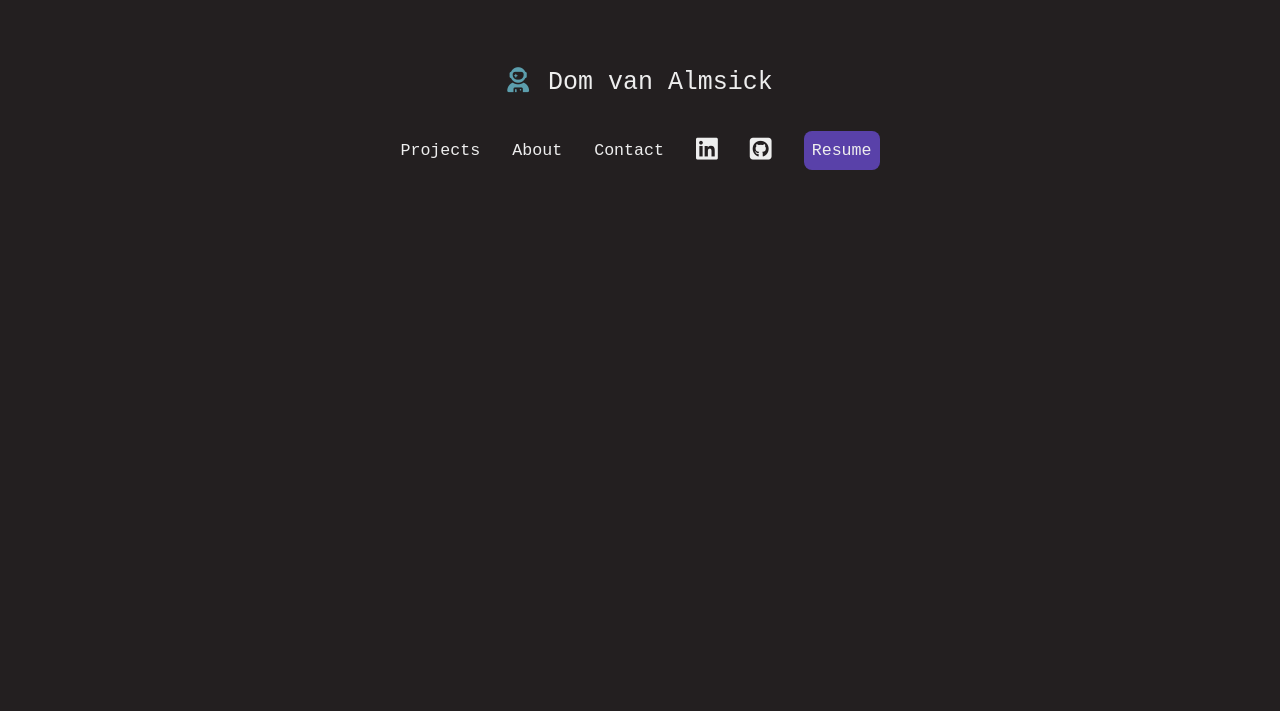
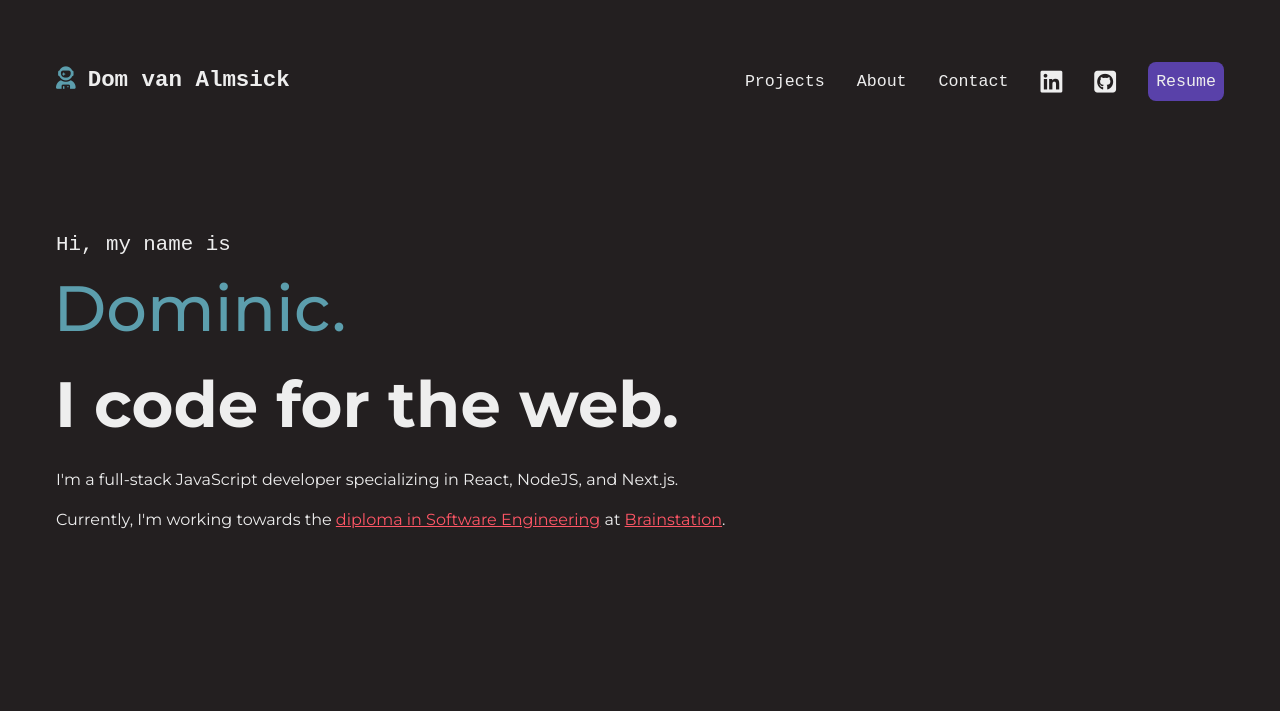
Before and after one commit to dominicva/css-sbx-v2, a website built with Parcel: page src/index.html in a window 1280 px wide. Built offline with nearby package versions, Linux system fonts and the light colour scheme; a web font is replaced by a local one.

Commit message:
feat: intro section

```diff
--- a/src/index.html
+++ b/src/index.html
@@ -18,7 +18,7 @@
           <li>
             <a href="#">
               <span class="fa-solid fa-user-astronaut" id="logo"></span>
-              Dom van Almsick</a
+              <h1>Dom van Almsick</h1></a
             >
           </li>
           <li><a href="#">Projects</a></li>
@@ -40,5 +40,31 @@
         </ul>
       </nav>
     </header>
+    <section id="intro">
+      <hgroup>
+        <p>Hi, my name is <span class="name">Dominic.</span></p>
+        <h2>I code for the web.</h2>
+      </hgroup>
+      <p>
+        I'm a full-stack JavaScript developer specializing in React, NodeJS, and
+        Next.js.
+      </p>
+      <p>
+        Currently, I'm working towards the
+        <a
+          href="https://brainstation.io/online/software-engineering-bootcamp"
+          target="_blank"
+          referrerpolicy="no-referrer"
+          >diploma in Software Engineering</a
+        >
+        at
+        <a
+          href="https://brainstation.io/"
+          target="_blank"
+          referrerpolicy="no-referrer"
+          >Brainstation</a
+        >.
+      </p>
+    </section>
   </body>
 </html>
--- a/src/styles.css
+++ b/src/styles.css
@@ -77,7 +77,6 @@ ol {
 
 a {
   color: var(--white);
-  text-decoration: none;
 }
 
 a:hover {
@@ -87,6 +86,8 @@ a:hover {
 /* nav styles */
 nav {
   padding: 4rem 1rem;
+  max-width: 1200px;
+  margin: auto;
 }
 
 nav ul {
@@ -99,9 +100,7 @@ nav ul {
 }
 
 #logo {
-  font-size: 100%;
   color: var(--primary);
-  margin-right: 0.25rem;
 }
 
 nav li {
@@ -110,12 +109,20 @@ nav li {
 
 nav li:first-child {
   flex-basis: 100%;
-  font-size: 150%;
+  font-size: 90%;
 }
 
 nav a {
   font-size: 80%;
   display: block;
+  text-decoration: none;
+}
+
+nav a:first-of-type {
+  display: flex;
+  justify-content: center;
+  gap: 0.75rem;
+  align-items: baseline;
 }
 
 li [class*="fa-"] {
@@ -138,8 +145,55 @@ li [class*="fa-"]:hover {
 }
 
 .button:hover {
-  /* padding: 0.55rem 0.55rem 0.4rem; */
   color: var(--white);
   background-color: var(--accent-hot);
   transform: scale(1.05);
 }
+
+@media (min-width: 850px) {
+  nav li:first-child {
+    flex-basis: auto;
+    margin-right: auto;
+    margin-top: -3px;
+  }
+}
+
+/* intro styles */
+#intro {
+  padding: 4rem 1rem 10rem;
+  max-width: 1200px;
+  margin: auto;
+}
+
+#intro hgroup p {
+  font-family: var(--mono);
+}
+
+.name {
+  display: block;
+  font-size: 4rem;
+  color: var(--primary);
+  font-family: var(--sans);
+  font-weight: 500;
+  margin-left: -2.5px;
+}
+
+#intro h2 {
+  font-size: 4rem;
+  font-weight: 600;
+  margin-left: -1px;
+}
+
+#intro > p {
+  font-size: 1rem;
+  line-height: 1.5;
+  margin: 1em 0;
+}
+
+#intro a {
+  color: var(--accent-hot);
+}
+
+#intro a:hover {
+  text-decoration: none;
+}
```
